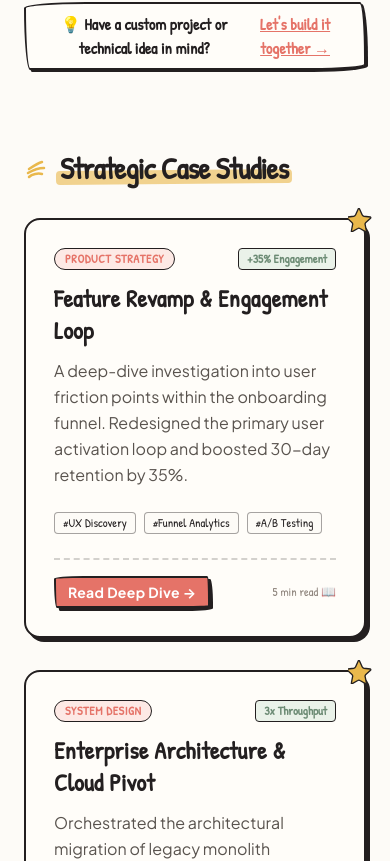
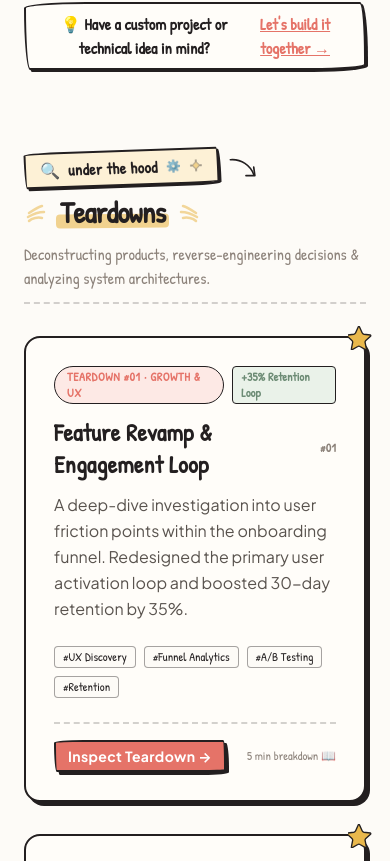
Before and after one commit to Pankaj-Shrivastava/my-portfolio-project, a React (Vite) app: page / in a window 390 px wide. Shown: the part 5205-6066 px from the top of the page. Built offline with nearby package versions, Linux system fonts and the light colour scheme; the HTML template or start-up script is replaced by a standard one; a web font is replaced by a local one.

Commit message:
feat: add project documentation, header navigation component, and case studies layout

```diff
--- a/src/components/Header.jsx
+++ b/src/components/Header.jsx
@@ -42,7 +42,7 @@ export default function Header() {
       return;
     }
 
-    const sectionIds = ['about', 'case-studies', 'work-experience', 'projects'];
+    const sectionIds = ['about', 'teardowns', 'work-experience', 'projects'];
     const elements = sectionIds
       .map(id => document.getElementById(id))
       .filter(Boolean);
@@ -145,7 +145,7 @@ export default function Header() {
           <nav className="flex items-center gap-3 text-lg font-doodle tracking-wide">
             <Link to="/" onClick={scrollToTop} className={`transition-colors px-2 py-0.5 ${isActive('/', 'about') ? 'highlighter-mustard font-bold text-ink' : 'text-ink-light hover:text-ink'}`}>ABOUT</Link>
             <span className="text-ink/30 select-none">|</span>
-            <Link to="/#case-studies" onClick={() => scrollToSection('case-studies')} className={`transition-colors px-2 py-0.5 ${isActive('/', 'case-studies') ? 'highlighter-mustard font-bold text-ink' : 'text-ink-light hover:text-ink'}`}>CASE STUDIES</Link>
+            <Link to="/#teardowns" onClick={() => scrollToSection('teardowns')} className={`transition-colors px-2 py-0.5 ${isActive('/', 'teardowns') ? 'highlighter-mustard font-bold text-ink' : 'text-ink-light hover:text-ink'}`}>TEARDOWNS</Link>
             <span className="text-ink/30 select-none">|</span>
             <Link to="/#work-experience" onClick={() => scrollToSection('work-experience')} className={`transition-colors px-2 py-0.5 ${isActive('/', 'work-experience') ? 'highlighter-mustard font-bold text-ink' : 'text-ink-light hover:text-ink'}`}>EXPERIENCE</Link>
             <span className="text-ink/30 select-none">|</span>
@@ -158,6 +158,8 @@ export default function Header() {
         {/* Medium screens simplified nav */}
         <div className="hidden md:flex lg:hidden items-center gap-2 text-base font-doodle">
           <Link to="/" onClick={scrollToTop} className={`px-2 py-0.5 ${isActive('/', 'about') ? 'highlighter-mustard font-bold text-ink' : 'text-ink-light hover:text-ink'}`}>ABOUT</Link>
+          <span className="text-ink/30">|</span>
+          <Link to="/#teardowns" onClick={() => scrollToSection('teardowns')} className={`px-2 py-0.5 ${isActive('/', 'teardowns') ? 'highlighter-mustard font-bold text-ink' : 'text-ink-light hover:text-ink'}`}>TEARDOWNS</Link>
           <span className="text-ink/30">|</span>
           <Link to="/#projects" onClick={() => scrollToSection('projects')} className={`px-2 py-0.5 ${isActive('/', 'projects') ? 'highlighter-mustard font-bold text-ink' : 'text-ink-light hover:text-ink'}`}>PROJECTS</Link>
           <span className="text-ink/30">|</span>
@@ -180,7 +182,7 @@ export default function Header() {
       {isMenuOpen && (
         <nav className="md:hidden bg-paper-card border-b-2 border-ink px-6 py-5 flex flex-col gap-3 shadow-doodle absolute w-full left-0 z-50">
           <Link to="/" onClick={scrollToTop} className={`text-xl font-doodle py-1 ${isActive('/', 'about') ? 'font-bold text-doodle-coral' : 'text-ink'}`}>About</Link>
-          <Link to="/#case-studies" onClick={() => scrollToSection('case-studies')} className={`text-xl font-doodle py-1 ${isActive('/', 'case-studies') ? 'font-bold text-doodle-coral' : 'text-ink'}`}>Case Studies</Link>
+          <Link to="/#teardowns" onClick={() => scrollToSection('teardowns')} className={`text-xl font-doodle py-1 ${isActive('/', 'teardowns') ? 'font-bold text-doodle-coral' : 'text-ink'}`}>Teardowns</Link>
           <Link to="/#work-experience" onClick={() => scrollToSection('work-experience')} className={`text-xl font-doodle py-1 ${isActive('/', 'work-experience') ? 'font-bold text-doodle-coral' : 'text-ink'}`}>Work Experience</Link>
           <Link to="/#projects" onClick={() => scrollToSection('projects')} className={`text-xl font-doodle py-1 ${isActive('/', 'projects') ? 'font-bold text-doodle-coral' : 'text-ink'}`}>Recent Projects</Link>
           <Link to="/pm-notebook" onClick={() => setIsMenuOpen(false)} className={`text-xl font-doodle py-1 ${isActive('/pm-notebook', '') ? 'font-bold text-doodle-coral' : 'text-ink'}`}>PM Notebook</Link>
--- a/src/components/caseStudies/CaseStudies.jsx
+++ b/src/components/caseStudies/CaseStudies.jsx
@@ -1,40 +1,78 @@
 import React from 'react';
 import DoodleButton from '../doodle/DoodleButton';
-import { DoodleStar, DoodleRaysLeft, DoodleRaysRight } from '../doodle/DoodleDecors';
+import { DoodleArrow } from '../doodle/DoodleArrow';
+import {
+  DoodleStar,
+  DoodleRaysLeft,
+  DoodleRaysRight,
+  DoodleSparkle,
+  DoodleScribble
+} from '../doodle/DoodleDecors';
 
 export default function CaseStudies() {
-  const studies = [
+  const teardowns = [
     {
+      id: 'teardown-01',
+      number: '01',
       title: 'Feature Revamp & Engagement Loop',
-      category: 'Product Strategy',
+      category: 'Teardown #01 · Growth & UX',
       badgeColor: 'coral',
-      highlight: '+35% Engagement',
+      highlight: '+35% Retention Loop',
       description: 'A deep-dive investigation into user friction points within the onboarding funnel. Redesigned the primary user activation loop and boosted 30-day retention by 35%.',
-      tags: ['UX Discovery', 'Funnel Analytics', 'A/B Testing'],
+      tags: ['UX Discovery', 'Funnel Analytics', 'A/B Testing', 'Retention'],
     },
     {
+      id: 'teardown-02',
+      number: '02',
       title: 'Enterprise Architecture & Cloud Pivot',
-      category: 'System Design',
+      category: 'Teardown #02 · System Scale',
       badgeColor: 'sage',
       highlight: '3x Throughput',
       description: 'Orchestrated the architectural migration of legacy monolith workflows to event-driven microservices, slashing P99 latency by 45% and eliminating single points of failure.',
-      tags: ['Scalability', 'Microservices', 'Event-Driven'],
+      tags: ['Scalability', 'Microservices', 'Event-Driven', 'Cloud'],
     },
   ];
 
   return (
-    <section id="case-studies" className="mt-20 relative scroll-mt-28">
-      <div className="flex items-center gap-3 mb-8">
-        <DoodleRaysLeft className="w-6 h-6 text-doodle-mustard" />
-        <h2 className="text-3xl sm:text-4xl font-extrabold font-doodle text-ink tracking-tight">
-          <span className="highlighter-mustard">Strategic Case Studies</span>
-        </h2>
+    <section id="teardowns" className="mt-20 relative scroll-mt-28">
+      {/* Backwards compatibility anchor for any legacy #case-studies links */}
+      <span id="case-studies" className="absolute -top-28 pointer-events-none" />
+
+      {/* ── "Under the Hood" Doodle Annotation (Speech Bubble / Tape Sticker) ── */}
+      <div className="flex items-center gap-2 mb-2 select-none">
+        <div className="inline-flex items-center gap-2 px-3.5 py-1 bg-doodle-mustard-light border-2 border-ink border-sketch-sm shadow-doodle-sm -rotate-2 hover:rotate-1 hover:scale-105 transition-transform cursor-pointer group">
+          <span className="text-base group-hover:rotate-12 transition-transform">🔍</span>
+          <span className="font-doodle text-base font-bold text-ink tracking-wide">
+            under the hood
+          </span>
+          <span className="text-xs text-doodle-coral font-bold">⚙️</span>
+          <DoodleSparkle className="w-3.5 h-3.5 text-doodle-mustard animate-pulse" />
+        </div>
+        <DoodleArrow variant="curved-down-right" className="w-8 h-8 text-ink -rotate-12" />
+        <span className="font-doodle text-sm text-ink-muted -rotate-3 hidden sm:inline-block">
+          how the gears turn & products tick
+        </span>
       </div>
 
+      {/* ── Main Section Heading ── */}
+      <div className="flex flex-col sm:flex-row sm:items-baseline justify-between gap-3 mb-8 pb-3 border-b-2 border-dashed border-ink/20">
+        <div className="flex items-center gap-3">
+          <DoodleRaysLeft className="w-6 h-6 text-doodle-mustard animate-pulse" />
+          <h2 className="text-3xl sm:text-5xl font-extrabold font-doodle text-ink tracking-tight">
+            <span className="highlighter-mustard">Teardowns</span>
+          </h2>
+          <DoodleRaysRight className="w-6 h-6 text-doodle-mustard animate-pulse" />
+        </div>
+        <p className="font-doodle text-base text-ink-muted max-w-md">
+          Deconstructing products, reverse-engineering decisions & analyzing system architectures.
+        </p>
+      </div>
+
+      {/* ── Teardown Cards Grid ── */}
       <div className="grid grid-cols-1 md:grid-cols-2 gap-8">
-        {studies.map((study, idx) => (
+        {teardowns.map((item, idx) => (
           <div
-            key={idx}
+            key={item.id}
             className="doodle-card rounded-2xl p-7 flex flex-col justify-between relative group hover:animate-doodle-wiggle"
           >
             {/* Top Star sticker */}
@@ -44,24 +82,25 @@ export default function CaseStudies() {
 
             <div>
               <div className="flex items-center justify-between gap-2 mb-3">
-                <span className="text-xs font-doodle font-bold uppercase tracking-wider text-doodle-coral bg-doodle-coral-light/60 px-2.5 py-0.5 rounded-full border border-ink">
-                  {study.category}
+                <span className="text-xs font-doodle font-bold uppercase tracking-wider text-doodle-coral bg-doodle-coral-light/60 px-3 py-0.5 rounded-full border border-ink">
+                  {item.category}
                 </span>
                 <span className="text-xs font-doodle font-bold text-doodle-sage bg-doodle-sage-light/60 px-2 py-0.5 rounded border border-ink">
-                  {study.highlight}
+                  {item.highlight}
                 </span>
               </div>
 
-              <h3 className="text-2xl font-bold font-doodle text-ink mb-3 group-hover:text-doodle-coral transition-colors">
-                {study.title}
+              <h3 className="text-2xl font-bold font-doodle text-ink mb-3 group-hover:text-doodle-coral transition-colors flex items-center justify-between">
+                <span>{item.title}</span>
+                <span className="text-xs font-doodle text-ink-muted">#{item.number}</span>
               </h3>
 
               <p className="text-base text-ink-light leading-relaxed mb-6 font-normal">
-                {study.description}
+                {item.description}
               </p>
 
               <div className="flex flex-wrap gap-2 mb-6">
-                {study.tags.map((t, i) => (
+                {item.tags.map((t, i) => (
                   <span key={i} className="text-xs font-doodle font-medium px-2 py-0.5 bg-paper rounded border border-ink/40 text-ink">
                     #{t}
                   </span>
@@ -78,9 +117,12 @@ export default function CaseStudies() {
                   if (el) el.scrollIntoView({ behavior: 'smooth' });
                 }}
               >
-                Read Deep Dive →
+                Inspect Teardown →
               </DoodleButton>
-              <span className="text-xs font-doodle text-ink-muted">5 min read 📖</span>
+              <div className="flex items-center gap-1.5 text-xs font-doodle text-ink-muted">
+                <DoodleScribble className="w-12 h-2 text-ink/30 hidden sm:block" />
+                <span>5 min breakdown 📖</span>
+              </div>
             </div>
           </div>
         ))}
```
Also changed, not shown: 1 other file (tests, documents, lock files or other folders).
